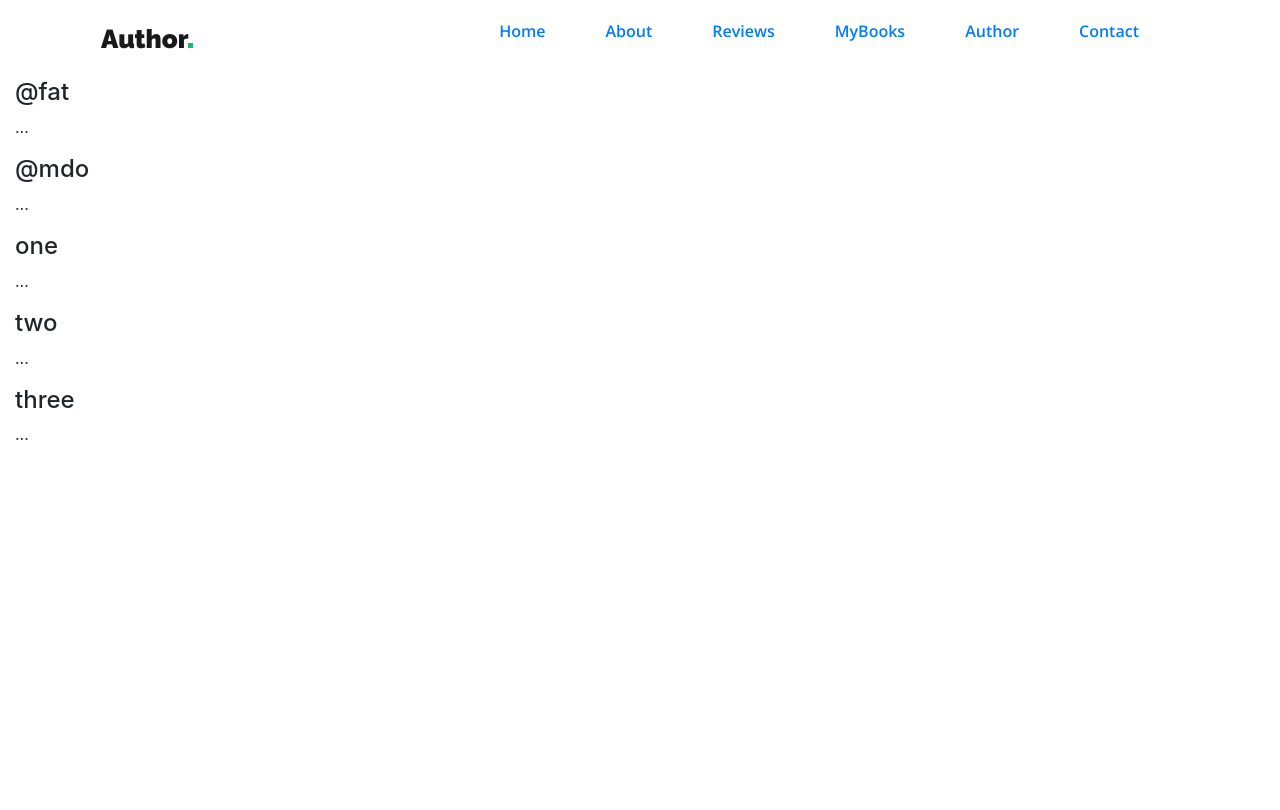
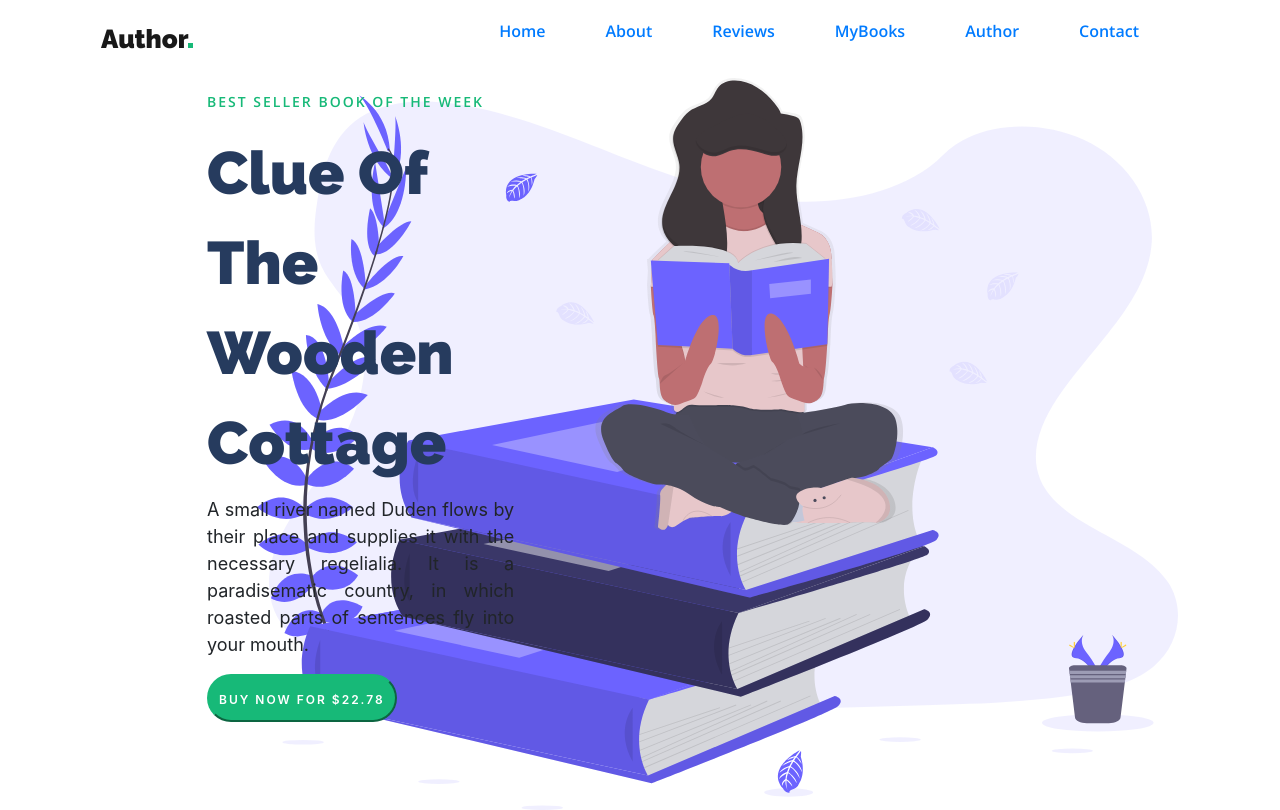
Before and after one commit to MMaithreyan/Crayond, a plain HTML site: page index.html in a window 1280 px wide. Drawn offline with nearby package versions, Linux system fonts and the light colour scheme.

Commit message:
navar crated

```diff
--- a/index.html
+++ b/index.html
@@ -25,38 +25,39 @@
     <div class="container">
       <nav class="navbar navbar-expand-lg navbar-light" id="navbar-example2">
         <a class="navbar-brand" href="#">Author <span class="dot"></span> </a>
-
-
         <button class="navbar-toggler" type="button" data-toggle="collapse" data-target="#navbarSupportedContent"
           aria-controls="navbarSupportedContent" aria-expanded="false" aria-label="Toggle navigation">
           <h5>Menu</h5>
         </button>
-
         <div class="collapse navbar-collapse justify-content-end " id="navbarSupportedContent">
           <ul>
-          <li><a href="#">Home</a></li>
-          <li><a href="#">About</a></li>
-          <li><a href="#">Reviews</a></li>
-          <li><a href="#">MyBooks</a></li>
-          <li><a href="#">Author</a></li>
-          <li><a href="#">Contact</a></li>
+            <li><a href="#heading1">Home</a></li>
+            <li><a href="#heading2">About</a></li>
+            <li><a href="#heading3">Reviews</a></li>
+            <li><a href="#heading4">MyBooks</a></li>
+            <li><a href="#heading5">Author</a></li>
+            <li><a href="#heading6">Contact</a></li>
           </ul>
         </div>
       </nav>
-  </div data-spy="scroll" data-target="#navbar-example2" data-offset="0">
-  <h4 id="fat">@fat</h4>
-  <p>...</p>
-  <h4 id="mdo">@mdo</h4>
-  <p>...</p>
-  <h4 id="one">one</h4>
-  <p>...</p>
-  <h4 id="two">two</h4>
-  <p>...</p>
-  <h4 id="three">three</h4>
-  <p>...</p>
-  <div >
+    </div>
+    <div class="banner">
+      <div class="banner-img">
+        <img src="./images/Banner.svg" alt="" srcset="">
+      </div>
+      <div class="banner-text">
+        <p class="week">Best Seller Book Of The Week</p>
+        <h1>Clue Of The Wooden Cottage</h1>
+        <p class="description">A small river named Duden flows by their place and supplies it with the necessary
+          regelialia. It is a paradisematic country, in which roasted parts of sentences fly into your mouth.</p>
+        <button><a href="#">Buy Now For $22.78</a></button>
+      </div>
+    </div>
+  </div>
 
-  </div>
+
+  <div data-bs-spy="scroll" data-bs-target="#navbar-example2" data-bs-offset="0" class="scrollspy-example" tabindex="0">
+
   </div>
 </body>
 
--- a/style.css
+++ b/style.css
@@ -1,11 +1,14 @@
 @import url('https://fonts.googleapis.com/css2?family=Raleway:wght@900&display=swap');
 @import url('https://fonts.googleapis.com/css2?family=Open+Sans:wght@600&display=swap');
+@import url('https://fonts.googleapis.com/css2?family=Open+Sans:wght@400&display=swap');
+
 * {
     padding: 0;
     margin: 0;
+    box-sizing: border-box;
 }
-.container{
-    /* background: transparent !important; */
+
+.container-fluid {
     position: sticky;
     top: 0;
 }
@@ -26,10 +29,12 @@
     position: relative;
     right: 6px;
 }
-.collapse ul{
-    display: flex!important;
+
+.collapse ul {
+    display: flex !important;
 }
-.collapse ul li{
+
+.collapse ul li {
     list-style-type: none;
     padding-top: 0.7rem;
     padding-bottom: 0.7rem;
@@ -37,11 +42,77 @@
     padding-right: 40px;
 }
 
-.collapse ul li a{
+.collapse ul li a {
     font-family: 'Open Sans', sans-serif;
     font-size: 16px;
     font-weight: 600;
 }
+
+.banner {
+    display: flex;
+}
+
+.banner-img {
+    float: right;
+    height: 635px;
+    position: absolute;
+    right: 0px;
+}
+
+.banner-img img {
+    width: 90%;
+}
+
+.banner-text {
+    width: 24%;
+    margin: 1% 15% 1% 15%;
+    position: absolute;
+}
+
+.week {
+    font-family: 'Open Sans', sans-serif;
+    text-transform: uppercase;
+    font-size: 14px;
+    font-weight: 700;
+    color: #17b978;
+    letter-spacing: 2px;
+}
+
+.banner-text h1 {
+    font-size: 60px;
+    font-weight: 900;
+    line-height: 1.3;
+    line-height: 1.5;
+    color: #263b5e;
+    font-weight: 400;
+    font-family: "Raleway", sans-serif;
+}
+
+.description {
+    font-size: 18px;
+    line-height: 1.5;
+    font-weight: 400;
+    text-align: justify;
+}
+
+.banner-text button {
+    padding: 10px;
+    background-color: #17b978;
+    border-radius: 40px;
+    border-color: #17b978;
+}
+
+.banner-text button a {
+    text-decoration: none;
+    text-transform: uppercase;
+    color: #fff !important;
+    cursor: pointer;
+    font-size: 12px;
+    letter-spacing: 2px;
+    font-weight: 600;
+
+}
+
 @media screen and (max-width:992px) {
     .collapse a {
         display: flex;
```
Lines whose indentation alone changed are shown as unchanged.
